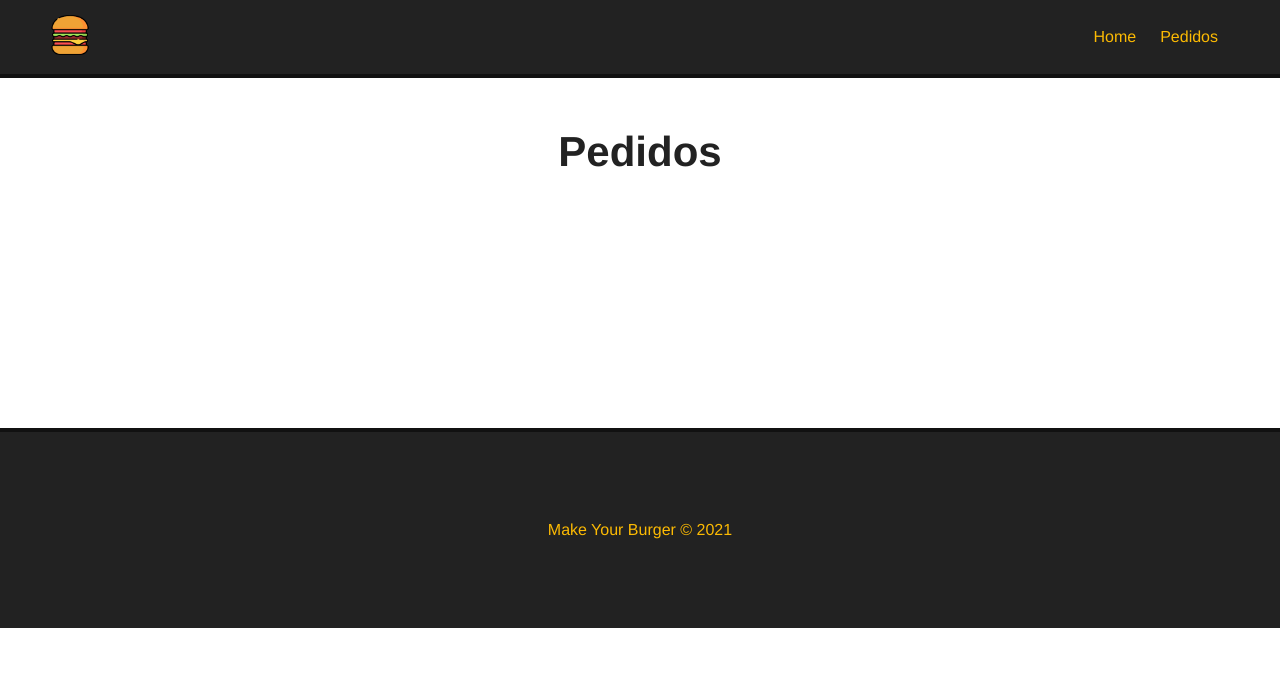
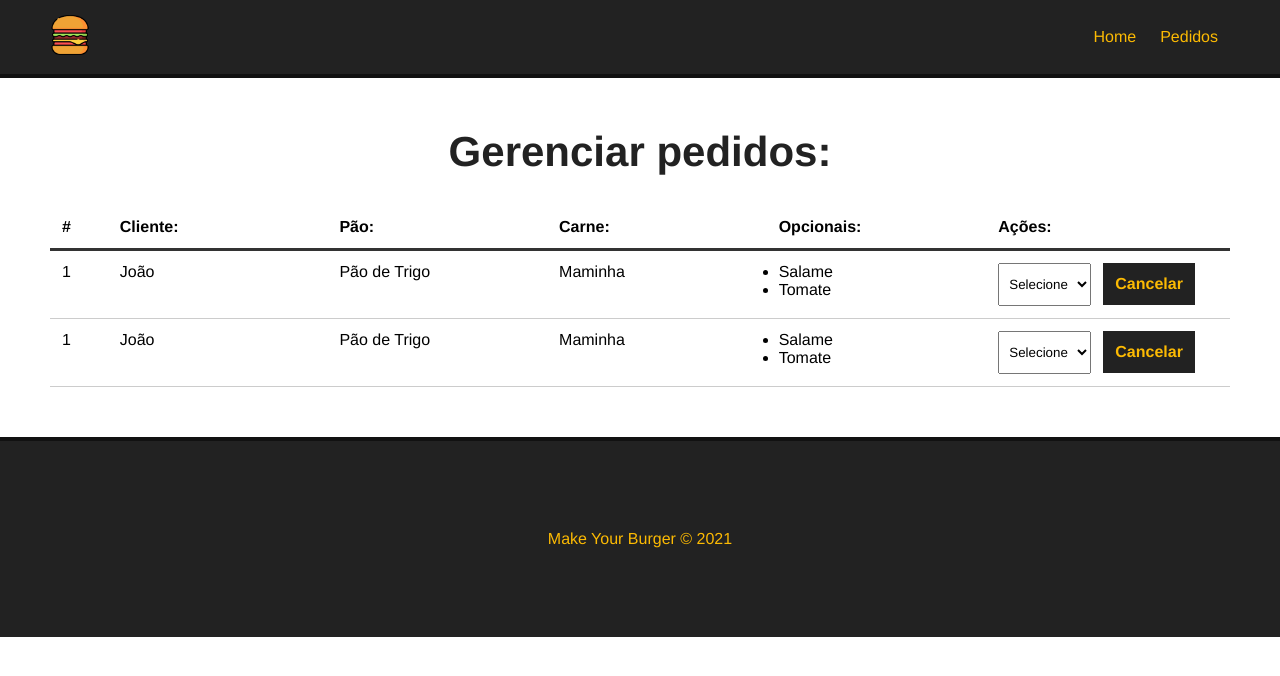
Before and after one commit to Daniel2023/Make-Your-Burger, a Vue app: page /pedidos in a window 1280 px wide. Shown: the top 676 px of the page. Built offline with nearby package versions, Linux system fonts and the light colour scheme.

Commit message:
Criando a tela de pedidos (Dashboard)

```diff
--- a/db/db.json
+++ b/db/db.json
@@ -133,6 +133,17 @@
       "opcionais": "",
       "status": "Solicitado",
       "id": 5
+    },
+    {
+      "nome": "Daniel",
+      "carne": "carne.tipo",
+      "pao": "Integral",
+      "opcionais": [
+        "Cheddar",
+        "Tomate"
+      ],
+      "status": "Solicitado",
+      "id": 6
     }
   ]
 }
--- /dev/null
+++ b/src/components/Dashboard.vue
@@ -0,0 +1,116 @@
+<template>
+  <div id="burger-table">
+    <div>
+      <div id="burger-table-heading">
+        <div class="order-id">#</div>
+        <div>Cliente:</div>
+        <div>Pão:</div>
+        <div>Carne:</div>
+        <div>Opcionais:</div>
+        <div>Ações:</div>
+      </div>
+    </div>
+    <div id="burger-table-rows">
+      <div class="burger-table-row">
+        <div class="order-number">1</div>
+        <div>João</div>
+        <div>Pão de Trigo</div>
+        <div>Maminha</div>
+        <div>
+          <ul>
+            <li>Salame</li>
+            <li>Tomate</li>
+          </ul>
+        </div>
+        <div>
+          <select name="status" class="status">
+            <option value="">Selecione</option>
+          </select>
+          <button class="delete-btn">Cancelar</button>
+        </div>
+      </div>
+      <div class="burger-table-row">
+        <div class="order-number">1</div>
+        <div>João</div>
+        <div>Pão de Trigo</div>
+        <div>Maminha</div>
+        <div>
+          <ul>
+            <li>Salame</li>
+            <li>Tomate</li>
+          </ul>
+        </div>
+        <div>
+          <select name="status" class="status">
+            <option value="">Selecione</option>
+          </select>
+          <button class="delete-btn">Cancelar</button>
+        </div>
+      </div>
+    </div>
+  </div>
+</template>
+
+<script>
+export default {
+  name: "Dashboard",
+};
+</script>
+
+<style scoped>
+    #burger-table {
+    max-width: 1200px;
+    margin: 0 auto;
+    }
+
+    #burger-table-heading,
+    #burger-table-rows,
+    .burger-table-row {
+    display: flex;
+    flex-wrap: wrap;
+    }
+
+    #burger-table-heading {
+    font-weight: bold;
+    padding: 12px;
+    border-bottom: 3px solid #333;
+    }
+
+    #burger-table-heading div,
+    .burger-table-row div {
+    width: 19%;
+    }
+
+    .burger-table-row {
+    width: 100%;
+    padding: 12px;
+    border-bottom: 1px solid #ccc;
+    }
+
+    #burger-table-heading .order-id,
+    .burger-table-row .order-number {
+    width: 5%;
+    }
+
+    select {
+    padding: 12px 6px;
+    margin-right: 12px;
+    }
+
+    .delete-btn {
+    background-color: #222;
+    color: #fcba03;
+    font-weight: bold;
+    border: 2px solid #222;
+    padding: 10px;
+    font-size: 16px;
+    margin: 0 auto;
+    cursor: pointer;
+    transition: 0.5s;
+    }
+
+    .delete-btn:hover {
+    background-color: transparent;
+    color: #222;
+    }
+</style>
--- a/src/components/Message.vue
+++ b/src/components/Message.vue
@@ -1,6 +1,6 @@
 <template>
     <div class="message-container">
-        <P>{{ msg }}</P>
+        <p>{{ msg }}</p>
     </div>
 </template>
 
--- a/src/views/Pedidos.vue
+++ b/src/views/Pedidos.vue
@@ -1,5 +1,17 @@
 <template>
   <div class="main-container">
-    <h1>Pedidos</h1>
+    <h1>Gerenciar pedidos:</h1>
+    <Dashboard />
   </div>
 </template>
+
+<script>
+import Dashboard from '../components/Dashboard.vue'
+
+export default {
+  name: "Pedidos",
+  components: {
+    Dashboard
+  }
+}
+</script>
```
Also changed, not shown: src/components/BurgerForm.vue (+14 -14 lines).
